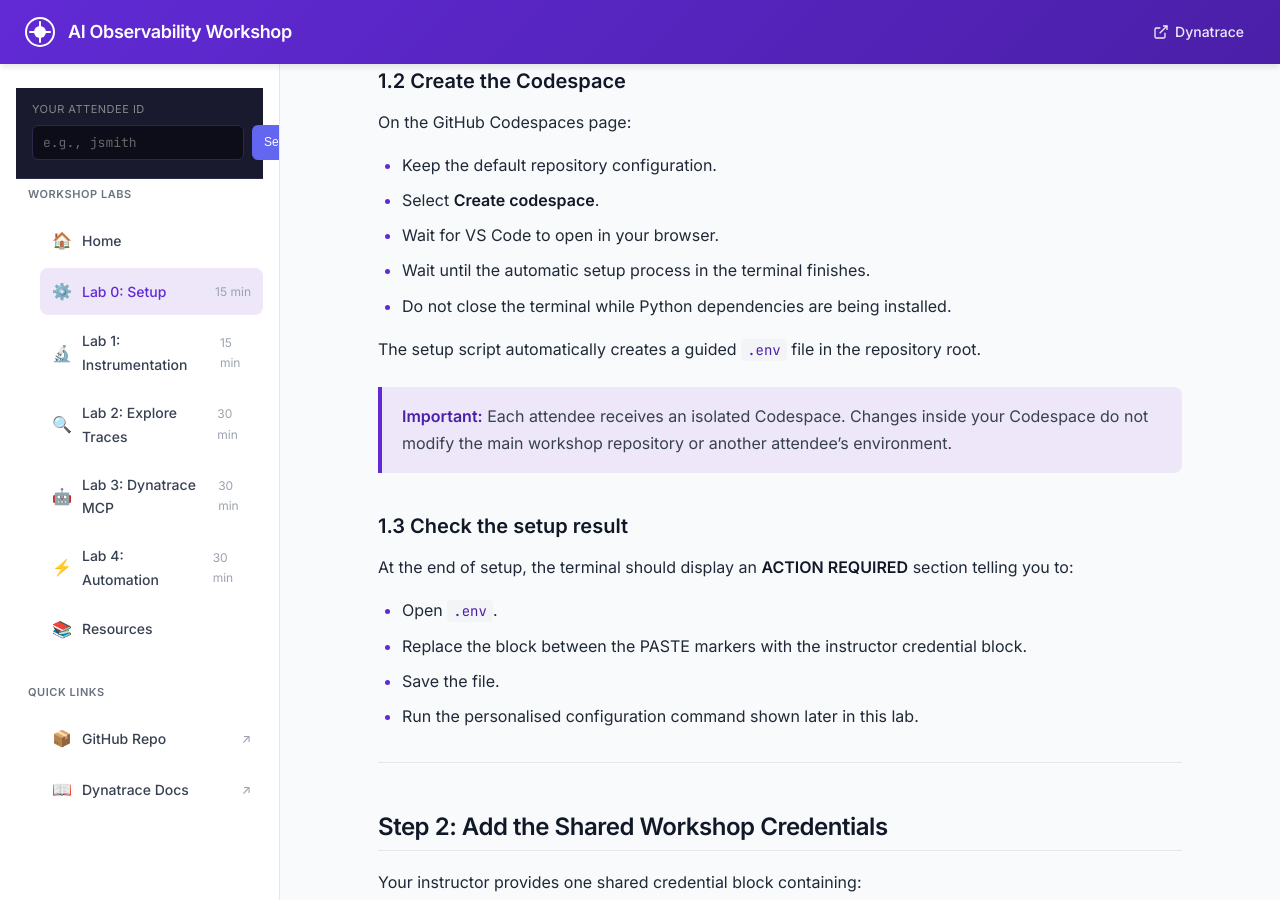
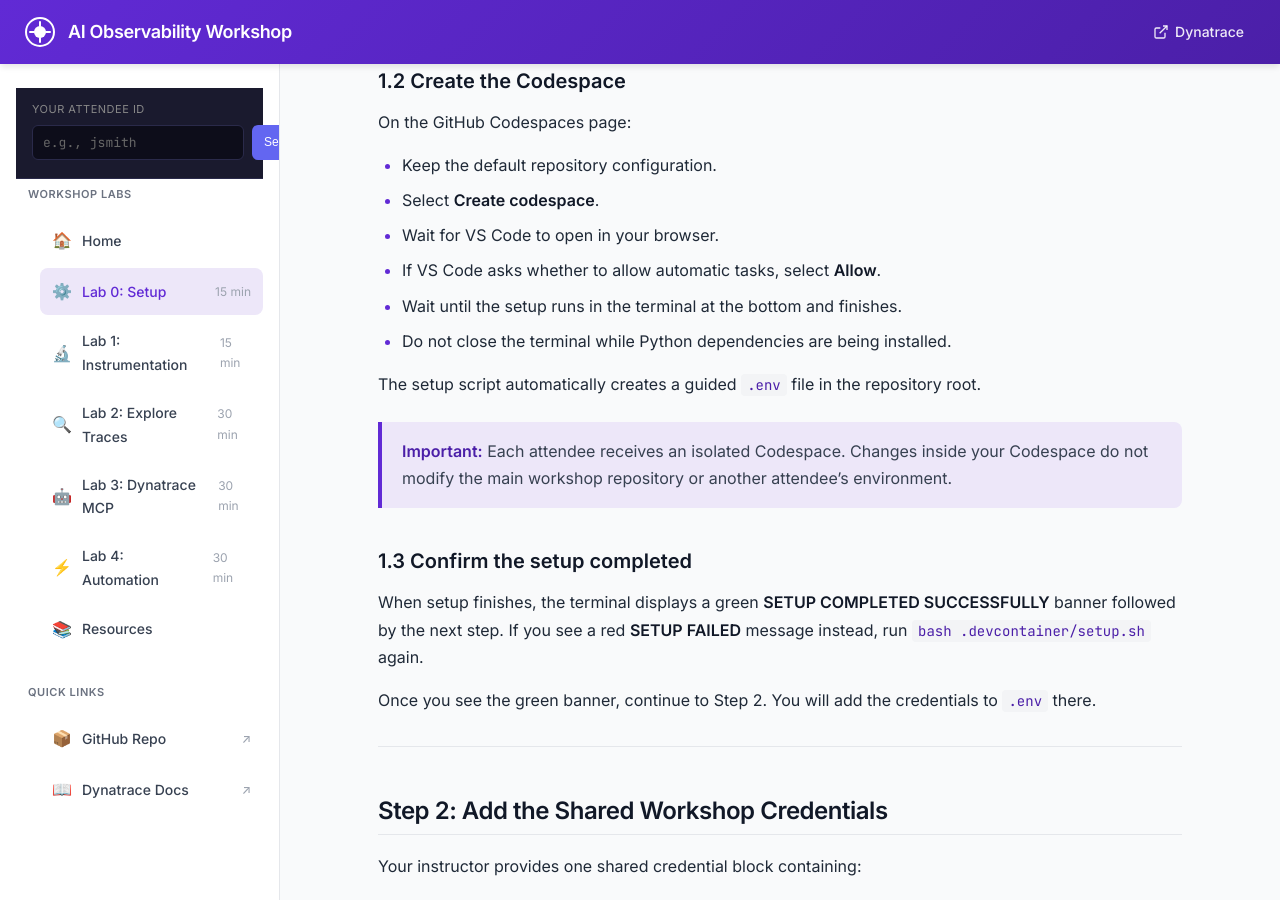
Before and after one commit to marc-mas-ferrer/ai-mcp-ilt, a Jekyll site: the page built from docs/lab0-setup.md, in a window 1280 px wide and 900 px high, scrolled down 1701 px. Built offline with Jekyll 4.4.1, drawn with Linux system fonts in a browser that asks for light colours.

Commit message:
Changed behavior of startup and corrected lab0 docs

```diff
--- a/docs/lab0-setup.md
+++ b/docs/lab0-setup.md
@@ -64,21 +64,19 @@
 - Keep the default repository configuration.
 - Select **Create codespace**.
 - Wait for VS Code to open in your browser.
-- Wait until the automatic setup process in the terminal finishes.
+- If VS Code asks whether to allow automatic tasks, select **Allow**.
+- Wait until the setup runs in the terminal at the bottom and finishes.
 - Do not close the terminal while Python dependencies are being installed.
 
 The setup script automatically creates a guided `.env` file in the repository root.
 
 > **Important:** Each attendee receives an isolated Codespace. Changes inside your Codespace do not modify the main workshop repository or another attendee's environment.
 
-### 1.3 Check the setup result
+### 1.3 Confirm the setup completed
 
-At the end of setup, the terminal should display an **ACTION REQUIRED** section telling you to:
+When setup finishes, the terminal displays a green **SETUP COMPLETED SUCCESSFULLY** banner followed by the next step. If you see a red **SETUP FAILED** message instead, run `bash .devcontainer/setup.sh` again.
 
-- Open `.env`.
-- Replace the block between the PASTE markers with the instructor credential block.
-- Save the file.
-- Run the personalised configuration command shown later in this lab.
+Once you see the green banner, continue to Step 2. You will add the credentials to `.env` there.
 
 ---
 
```
Also changed, not shown: .devcontainer/devcontainer.json, 1 other file.
